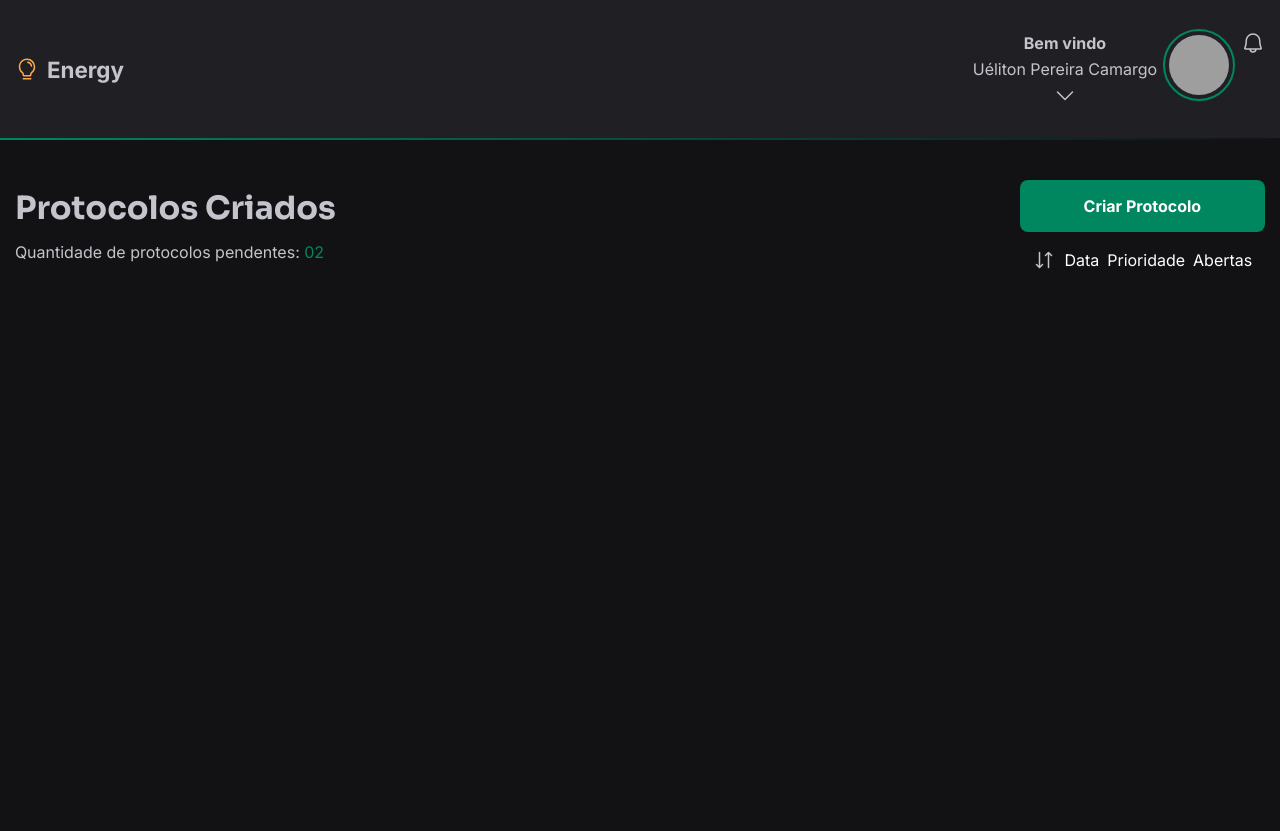
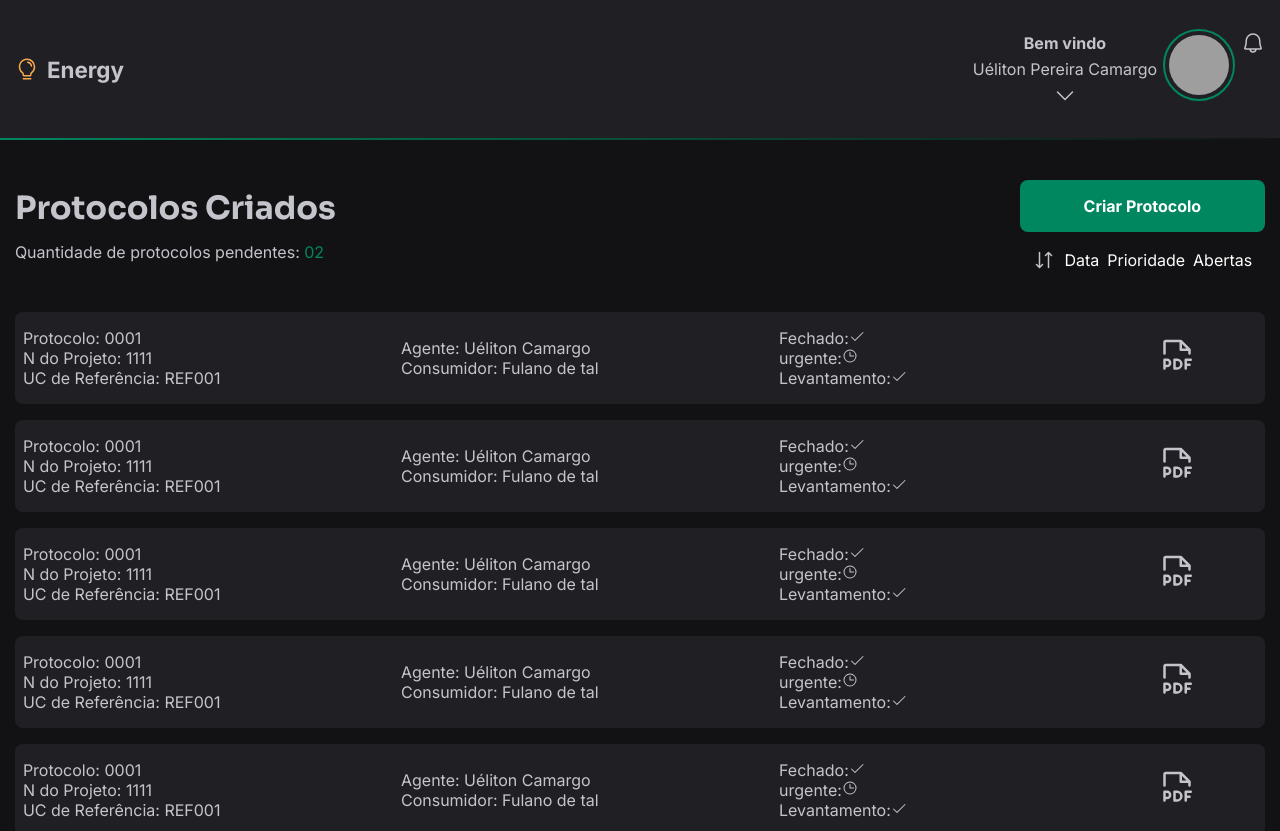
Before and after one commit to UelitonCamargo/Energy, a React (Vite) app: page /home in a window 1280 px wide. Shown: the top 831 px of the page. Built offline with nearby package versions, Linux system fonts and the light colour scheme; grey boxes are pictures that could not be loaded.

Commit message:
Criando componente de lista de protocolos

```diff
--- /dev/null
+++ b/src/Components/Protocol/index.tsx
@@ -0,0 +1,35 @@
+import { Check, Clock, FilePdf } from "@phosphor-icons/react";
+import { AgentAndConsumerContainer, InfoProtocolContainer, PagePDFContainer, ProtocolContainer, StatusProtocolContainer } from "./styles";
+
+export function Protocol() {
+    return  (
+        <ProtocolContainer>
+           <InfoProtocolContainer>
+                <p>Protocolo: <span>0001</span></p>
+                <p>N do Projeto: <span>1111</span></p>
+                <p>UC de Referência: REF001</p>
+            </InfoProtocolContainer>
+           <AgentAndConsumerContainer>
+                <p>Agente: <span>Uéliton Camargo</span></p>
+                <p>Consumidor: <span>Fulano de tal</span></p>
+           </AgentAndConsumerContainer>
+           <StatusProtocolContainer>
+                <p>
+                    Fechado:
+                    <Check />
+                </p>
+                <p>
+                    urgente:
+                    <Clock />
+                </p>
+                <p>
+                    Levantamento:
+                    <Check />
+                </p>
+           </StatusProtocolContainer>
+           <PagePDFContainer>
+                <FilePdf />
+           </PagePDFContainer>
+        </ProtocolContainer>
+    )
+}
--- /dev/null
+++ b/src/Components/Protocol/styles.ts
@@ -0,0 +1,26 @@
+import styled from 'styled-components'
+
+export const ProtocolContainer = styled.div`
+    display: grid;
+    align-items: center;
+    grid-template-columns: 1fr 1fr 1fr 6.25rem;
+    background-color: ${props => props.theme['gray-800']};
+    border-radius: 8px;
+    padding: 1rem 0.5rem;
+`
+export const InfoProtocolContainer = styled.div`
+`
+export const AgentAndConsumerContainer = styled.div`
+`
+
+export const StatusProtocolContainer = styled.div`
+`
+
+export const PagePDFContainer = styled.div`
+
+
+    svg {
+        width: 2.5rem;
+        height: 2.5rem;
+    }
+`
--- a/src/pages/Home/index.tsx
+++ b/src/pages/Home/index.tsx
@@ -1,6 +1,7 @@
 import { Header } from "../../Components/Header";
+import { Protocol } from "../../Components/Protocol";
 import { ProtocolListHeader } from "../../Components/ProtocolListHeader";
-import { MainContainer, ScreenContainer } from "./styles";
+import { ListOfProtcolsContainer, MainContainer, ScreenContainer } from "./styles";
 
 export function Home() {
     return (
@@ -9,6 +10,20 @@ export function Home() {
             <MainContainer>
                 <ScreenContainer>
                    <ProtocolListHeader />
+                   <ListOfProtcolsContainer>
+                        <Protocol />
+                        <Protocol />
+                        <Protocol />
+                        <Protocol />
+                        <Protocol />
+                        <Protocol />
+                        <Protocol />
+                        <Protocol />
+                        <Protocol />
+                        <Protocol />
+                        <Protocol />
+                        <Protocol />
+                   </ListOfProtcolsContainer>
                 </ScreenContainer>
             </MainContainer>
         </>
--- a/src/pages/Home/styles.ts
+++ b/src/pages/Home/styles.ts
@@ -11,3 +11,11 @@ export const ScreenContainer = styled.div`
     padding: 0 0.93rem;
     margin: 0 auto;
 `
+
+export const ListOfProtcolsContainer = styled.main`
+    display: flex;
+    flex-direction: column;
+    gap: 1rem;
+    min-height: 100vh;
+    margin-top: 2.5rem;
+`
```
